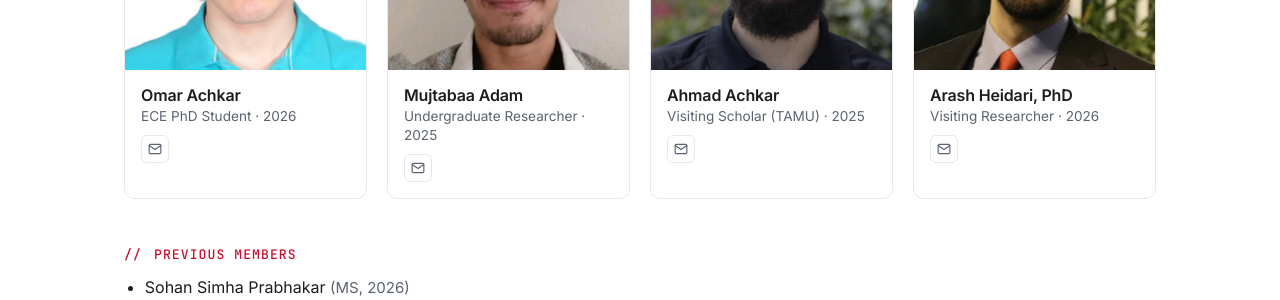
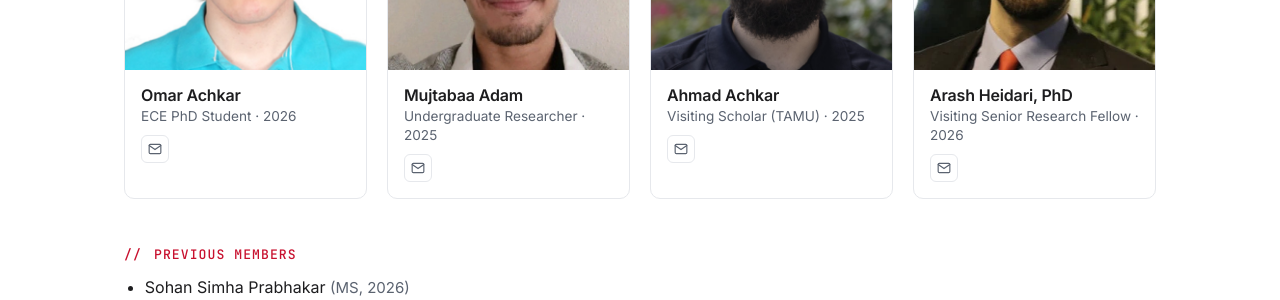
Before and after one commit to UH-SSS-Lab/uhssslab, a Jekyll site: the page built from people.html, in a window 1280 px wide and 900 px high, scrolled down 620 px. Shown: the part 152-452 px from the top of the window. Built offline with Jekyll 4.4.1, drawn with Linux system fonts in a browser that asks for light colours.

Commit message:
Add Arash Heidari, move Omar to PhD, Sohan & Zoheir to previous members

```diff
--- a/_data/people.yml
+++ b/_data/people.yml
@@ -75,7 +75,7 @@
 
 - name: Arash Heidari, PhD
   category: Visiting
-  role: Visiting Researcher · 2026
+  role: Visiting Senior Research Fellow · 2026
   photo: /assets/img/people/arash.jpg
   email: aheidari@central.uh.edu
   linkedin: ""
```
